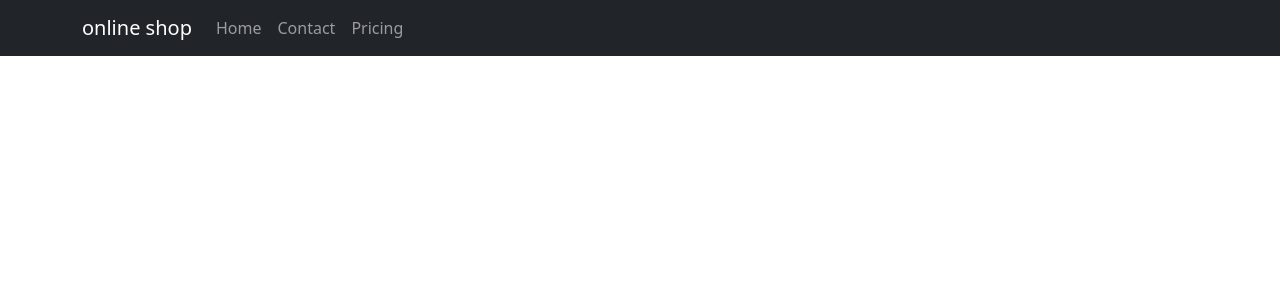
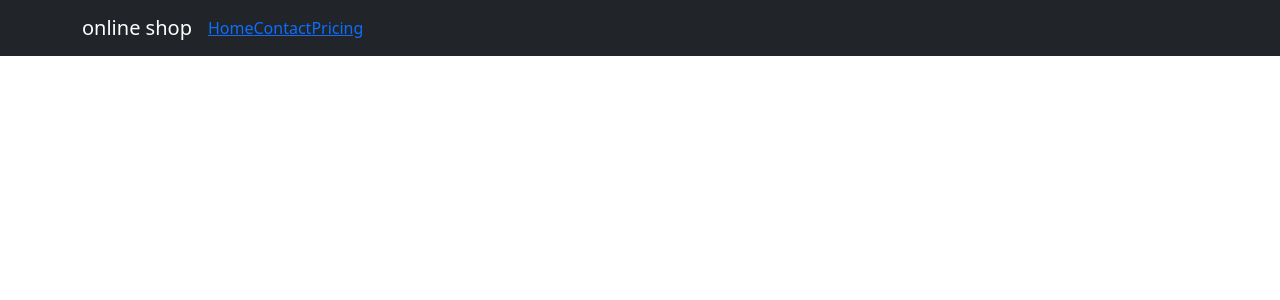
Before and after one commit to MohamedPegasus/react_deploy, a React (Create React App) app: page / in a window 1280 px wide. Shown: the top 300 px of the page. Built offline with nearby package versions, Linux system fonts and the light colour scheme.

Commit message:
pk updates

```diff
--- a/src/componenets/Header.jsx
+++ b/src/componenets/Header.jsx
@@ -1,4 +1,5 @@
 import React from "react";
+import { Link } from "react-router-dom";
 import {Navbar, Nav ,Container} from 'react-bootstrap';
 
 
@@ -9,9 +10,9 @@ const Header =()=>{
         <Container>
           <Navbar.Brand href="#home">online shop</Navbar.Brand>
           <Nav className="me-auto">
-            <Nav.Link href="/react_deploy/">Home</Nav.Link>
-            <Nav.Link href="/react_deploy/contact">Contact</Nav.Link>
-            <Nav.Link href="/react_deploy/pricing">Pricing</Nav.Link>
+            <Link to="/react_deploy/">Home</Link>
+            <Link to="/react_deploy/contact">Contact</Link>
+            <Link to="/react_deploy/pricing">Pricing</Link>
           </Nav>
         </Container>
       </Navbar>
```
